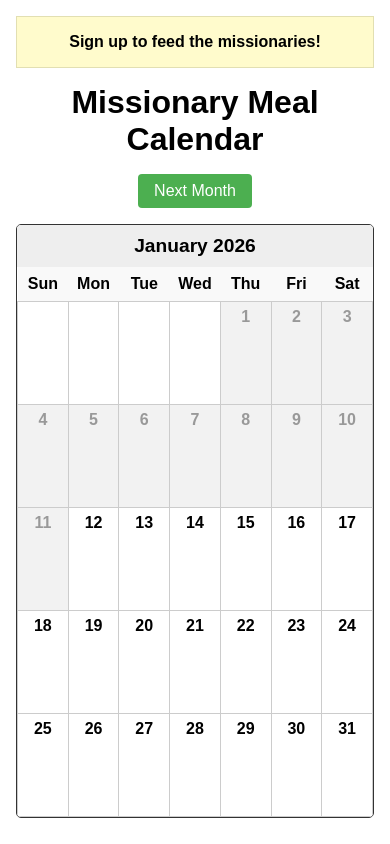
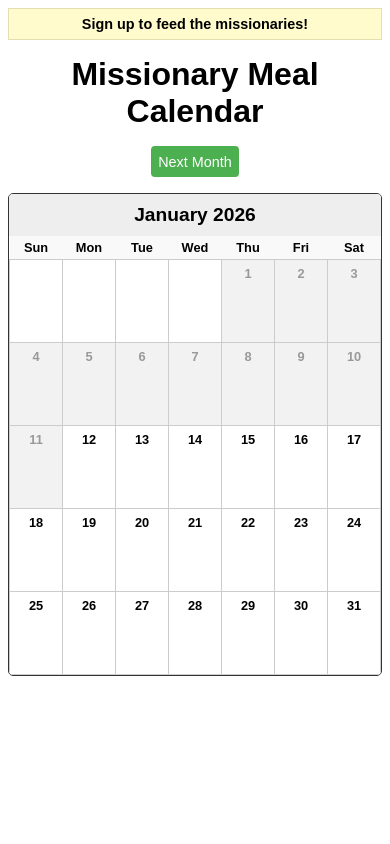
Before and after one commit to buggystick/missionary_calendar, a Django app: page / in a window 390 px wide. Run offline with Django 5.2, Linux system fonts and the light colour scheme; data that the repository does not hold is empty.

Commit message:
Improve responsiveness for calendar and email templates with mobile-specific styles

```diff
--- a/meals/templates/meals/calendar.html
+++ b/meals/templates/meals/calendar.html
@@ -82,6 +82,38 @@
             vertical-align: top;
             position: relative;
             cursor: pointer;
+        }
+
+        /* Mobile Adjustments */
+        @media (max-width: 600px) {
+            body {
+                padding: 0.5em;
+            }
+            .month-nav a {
+                padding: 0.5em;
+                margin: 0 0.2em;
+                font-size: 0.9rem;
+            }
+            td {
+                height: 80px;
+                font-size: 0.8em;
+            }
+            th {
+                font-size: 0.8em;
+                padding: 4px 0;
+            }
+            .date-num {
+                margin-top: 2px;
+            }
+            .signed-up .status-text {
+                font-size: 0.85em;
+                display: block;
+                margin-top: 2px;
+            }
+            .information-banner {
+                font-size: 0.9em;
+                padding: 0.5em;
+            }
         }
         td:hover {
             background-color: #f0f0f0;
```
Also changed, not shown: meals/templates/meals/emails/missionary_update.html (+16 -3 lines), meals/templates/meals/emails/user_reminder.html (+16 -3 lines), meals/templates/meals/emails/weekly_summary.html (+19 -3 lines).
